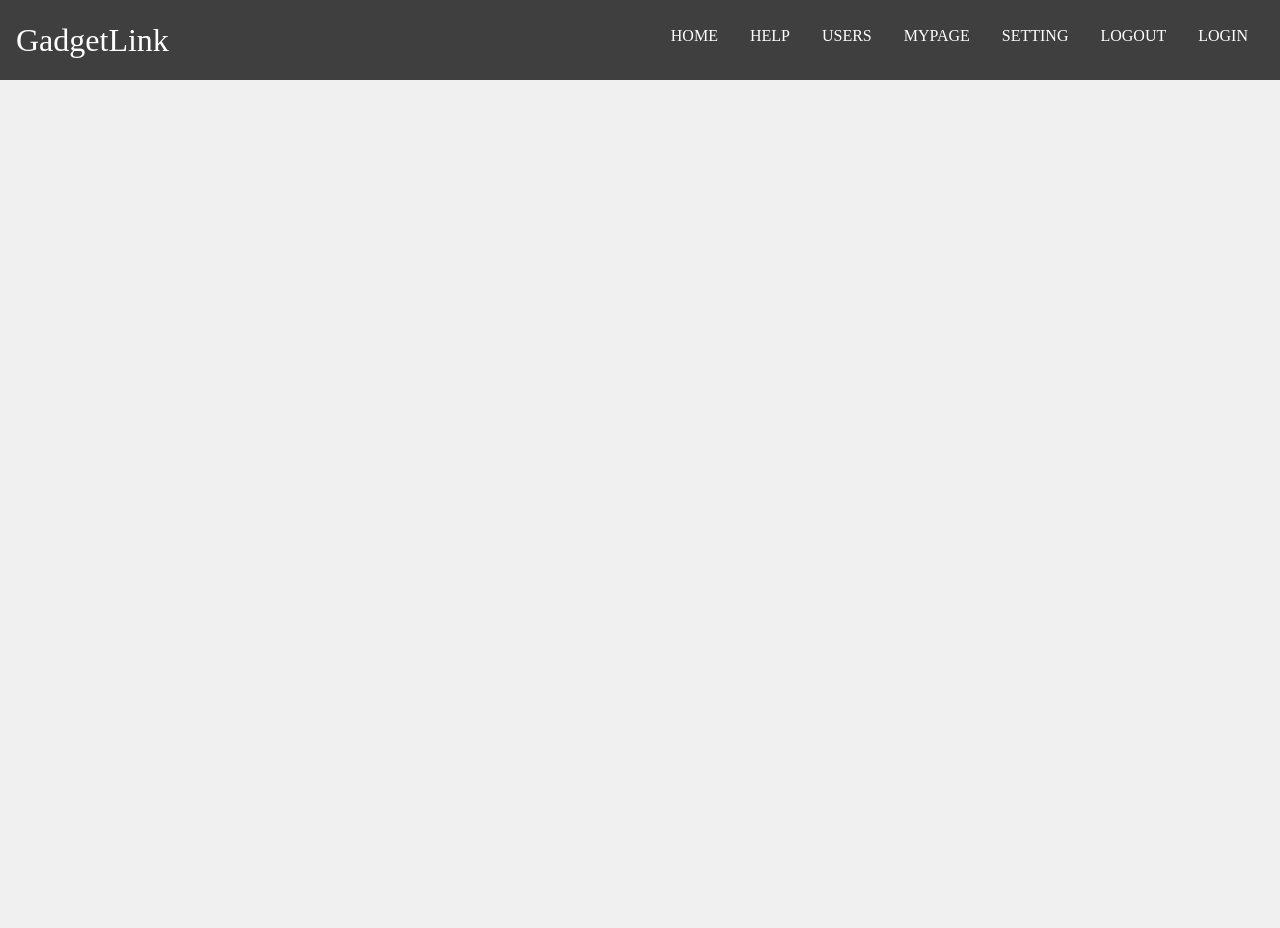
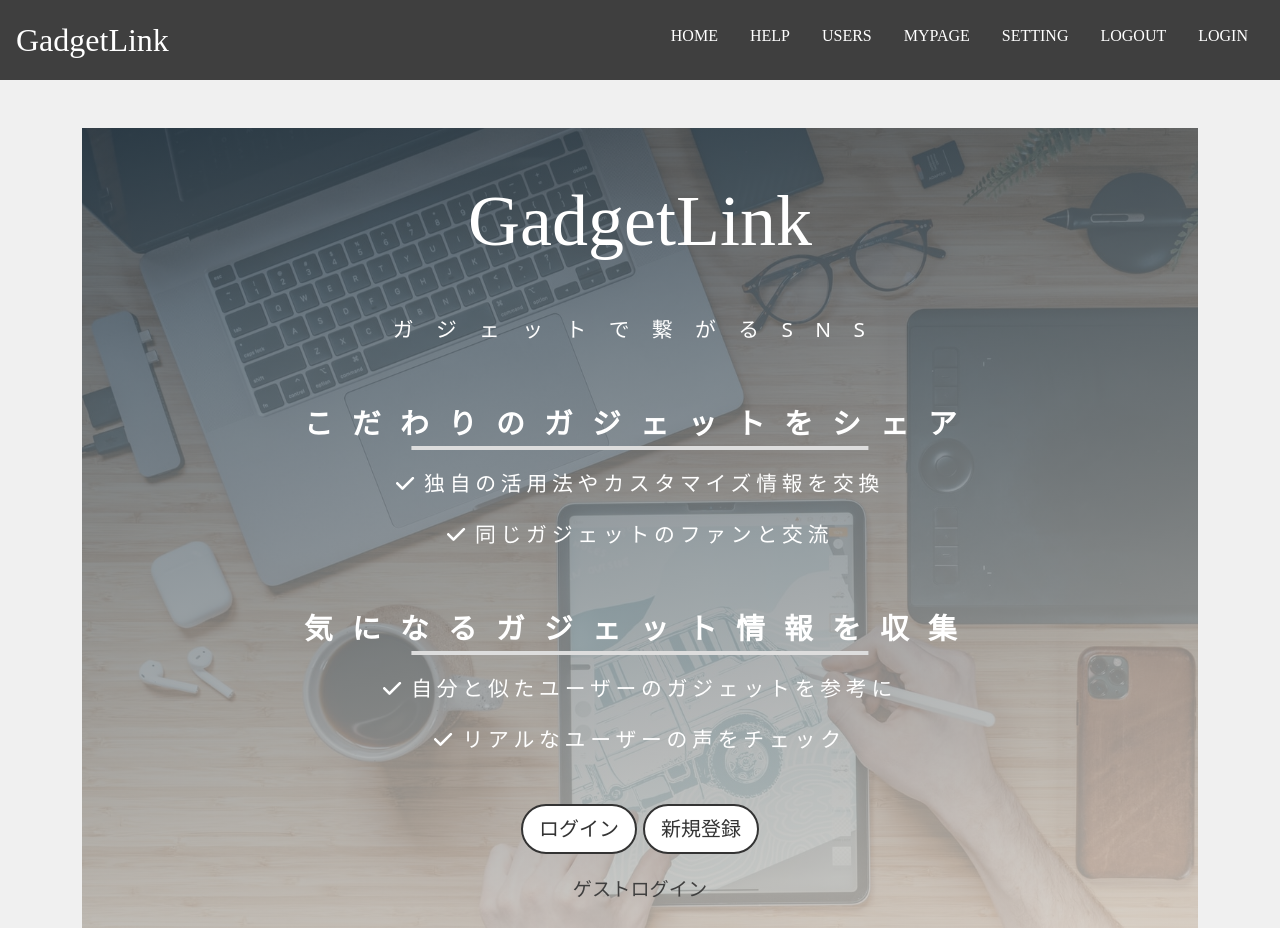
Before and after one commit to bashij/gadget-app, a Next.js app in the folder front/app/: page / in a window 1280 px wide. Before the commit the page ends 800 px from the top, so only its background shows below. Built offline with nearby package versions, Linux system fonts and the light colour scheme.

Commit message:
feat: HOME画面にトップコンテンツを追加_#73

```diff
--- a/front/app/pages/index.js
+++ b/front/app/pages/index.js
@@ -2,6 +2,8 @@ import Head from 'next/head'
 import Image from 'next/image'
 import Link from 'next/link'
 import Layout, { siteTitle } from '../components/layout';
+import { FontAwesomeIcon } from '@fortawesome/react-fontawesome'
+import { faCheck } from '@fortawesome/free-solid-svg-icons'
 
 
 export default function Home() {
@@ -10,8 +12,34 @@ export default function Home() {
       <Head>
         <title>{siteTitle} | HOME</title>
       </Head>
-      <section>
-      </section>
+      {/* 非ログイン時のみ表示 */}
+      <div className="col-md-12">
+        <div className="bg-image">
+          <div className="top-content">
+            <h1 className="app-name">GadgetLink</h1>
+            <div className="content-explanation">
+              <p className="lead">ガジェットで繋がるSNS</p>
+              <div className="explanation-detail">
+                <h2 className='fw-bold'>こだわりのガジェットをシェア</h2>
+                <p><FontAwesomeIcon icon={faCheck}/>独自の活用法やカスタマイズ情報を交換</p>
+                <p><FontAwesomeIcon icon={faCheck}/>同じガジェットのファンと交流</p>
+              </div>
+              <div className="explanation-detail">
+                <h2 className='fw-bold'>気になるガジェット情報を収集</h2>
+                <p><FontAwesomeIcon icon={faCheck}/>自分と似たユーザーのガジェットを参考に</p>
+                <p><FontAwesomeIcon icon={faCheck}/>リアルなユーザーの声をチェック</p>
+              </div>
+            </div>
+            <div className="btn-area">
+              <Link href="login" className='btn btn-lg btn-create'>ログイン</Link>
+              <Link href="signup" className='btn btn-lg btn-create'>新規登録</Link>
+            </div>
+            <div className="guest-link">
+              <Link href="" className=''>ゲストログイン</Link>
+            </div>
+          </div>
+        </div>
+      </div>
     </Layout>
   )
 }
--- a/front/app/styles/globals.scss
+++ b/front/app/styles/globals.scss
@@ -81,6 +81,7 @@ body {
   &.btn-create {
     background-color: $color_theme1;
     color: $color_theme8;
+    border: $color_theme8 solid 2px;
   }
   &.btn-destroy {
     color: $color_accent2;
@@ -176,8 +177,8 @@ body {
 .bg-image {
   width:100%;
   height:800px;
-  // background: linear-gradient(-10deg, rgba(215, 210, 204, .8), rgba(48, 67, 82, .8)) fixed,
-  //             url('top.jpg') fixed;
+  background: linear-gradient(-10deg, rgba(215, 210, 204, .8), rgba(48, 67, 82, .8)) fixed,
+              url('/images/top.jpg') fixed;
   background-size: cover;
   background-repeat: no-repeat;
 }
@@ -266,6 +267,7 @@ body {
     }
     .btn {
       border-radius: 30px;
+      margin: 0 3px 0 3px;
       @media screen and (max-width: 480px) {
         font-size: 0.8rem;
       }
```
Also changed, not shown: front/app/public/images/top.jpg (added).
